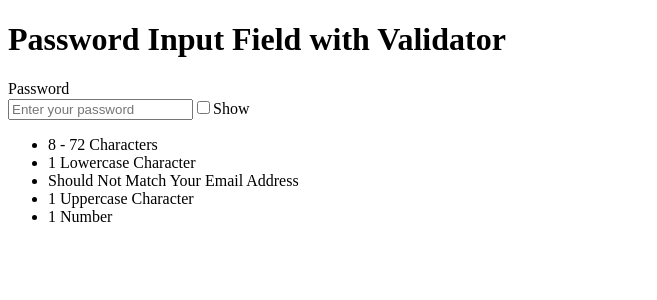
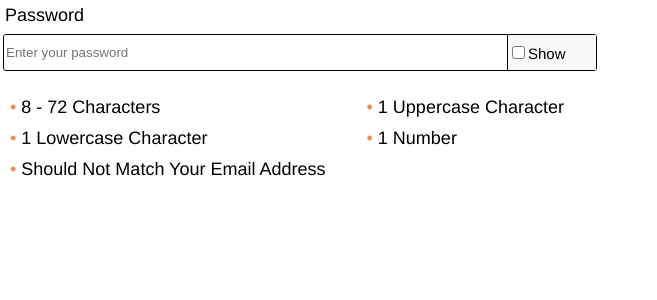
Before and after one commit to kimhonrada/inputPassword, a React app: page / in a window 1280 px wide. Shown: the top 300 px of the page, without its empty margins (0-657 px from the left). Built offline with nearby package versions, Linux system fonts and the light colour scheme; no server answers; the HTML template or start-up script is replaced by a standard one.

Commit message:
Added CSS styling

```diff
--- a/src/App.jsx
+++ b/src/App.jsx
@@ -18,7 +18,6 @@ const App = () => {
 
   return (
     <div className="container">
-      <h1>Password Input Field with Validator</h1>
       <PasswordInput emailToCheck={email} />
     </div>
   )
--- a/src/Components/PasswordInput.jsx
+++ b/src/Components/PasswordInput.jsx
@@ -26,19 +26,23 @@ const PasswordInput = ({ emailToCheck }) => {
 
   return (
     <div className="password-container">
-      <form onSubmit={(e) => e.preventDefault()}>
-        <label>
-          <div>Password</div>
+      <span>Password</span>
+      <form className='password-form' onSubmit={(e) => e.preventDefault()}>
         <input
+          className='password-field'
           type={show}
           name="password"
           placeholder="Enter your password"
           onChange={(e) => { handleChange(e) }}
         />
-          <input type="checkbox" onClick={() => showPassword()} />Show
+        <div className='password-show'>
+          <label for="show">
+            <input type="checkbox" id='show' onClick={() => showPassword()} />
+            Show
           </label>
+        </div>
       </form>
-      <div className="required-list">
+      <div>
         <ValidReqs length={length} lowercase={lowercase} uppercase={uppercase} number={number} email={email} />
       </div>
     </div>
--- a/src/styles.css
+++ b/src/styles.css
@@ -1,3 +1,79 @@
+body {
+  padding: 0;
+  margin: 0;
+  font-size: 18px;
+  font-family: "Helvetica Neue";
+}
+
+span {
+  padding: 5px;
+}
+
+.container {
+  display: flex;
+  justify-content: center;
+  flex-direction: column;
+  width: 70%;
+  max-width: 1200px;
+  min-width: 500px;
+}
+
+.password-container {
+  display: flex;
+  flex-direction: column;
+  min-width: 450px;
+  max-width: 600px;
+}
+
+.password-form {
+  display: flex;
+  align-items: stretch;
+  border: 1px solid black;
+  border-radius: 3px;
+  background-color: none;
+  height: 35px;
+  margin: 3px;
+}
+
+.password-field {
+  border: 0px solid black;
+  border-radius: 3px;
+  background-color: none;
+  width: 85%;
+}
+
+.password-show {
+  display: flex;
+  flex-direction: column;
+  justify-content: center;
+  width: 15%;
+  background-color: #f8f8f8;
+  border-left: 1px solid black;
+  font-size: 15px;
+}
+
+/* wrapping the requirement list*/
+ul {
+  list-style: none;
+  display: flex;
+  flex-direction: column;
+  flex-wrap: wrap;
+  height: 100px;
+  padding-left: 5px;
+}
+
+/* change bullet color*/
+li::before {
+  content: "• ";
+  color: #f7894f;
+}
+
+/* these are for when the requirements are met */
 .valid {
   text-decoration: line-through;
+  margin: 5px;
 }
+
+.invalid {
+  margin: 5px;
+}
```
Lines whose indentation alone changed are shown as unchanged.
